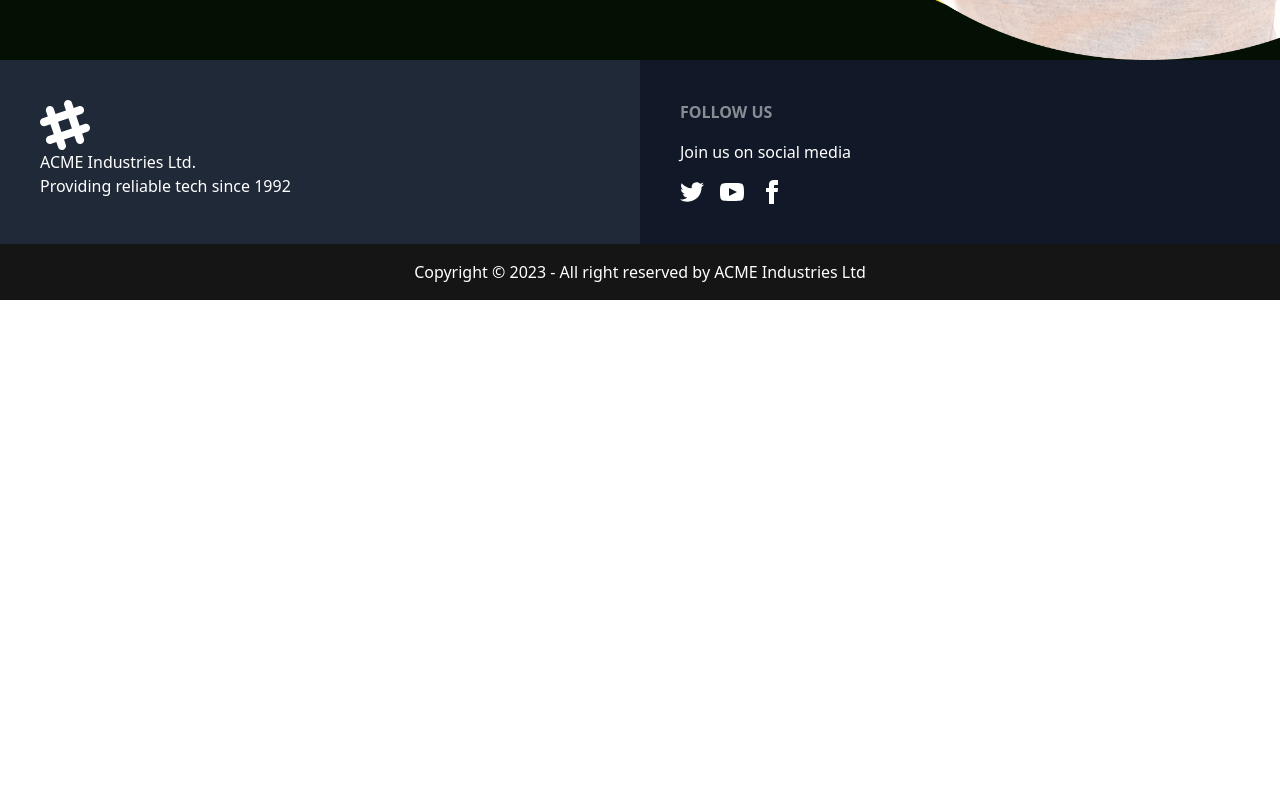
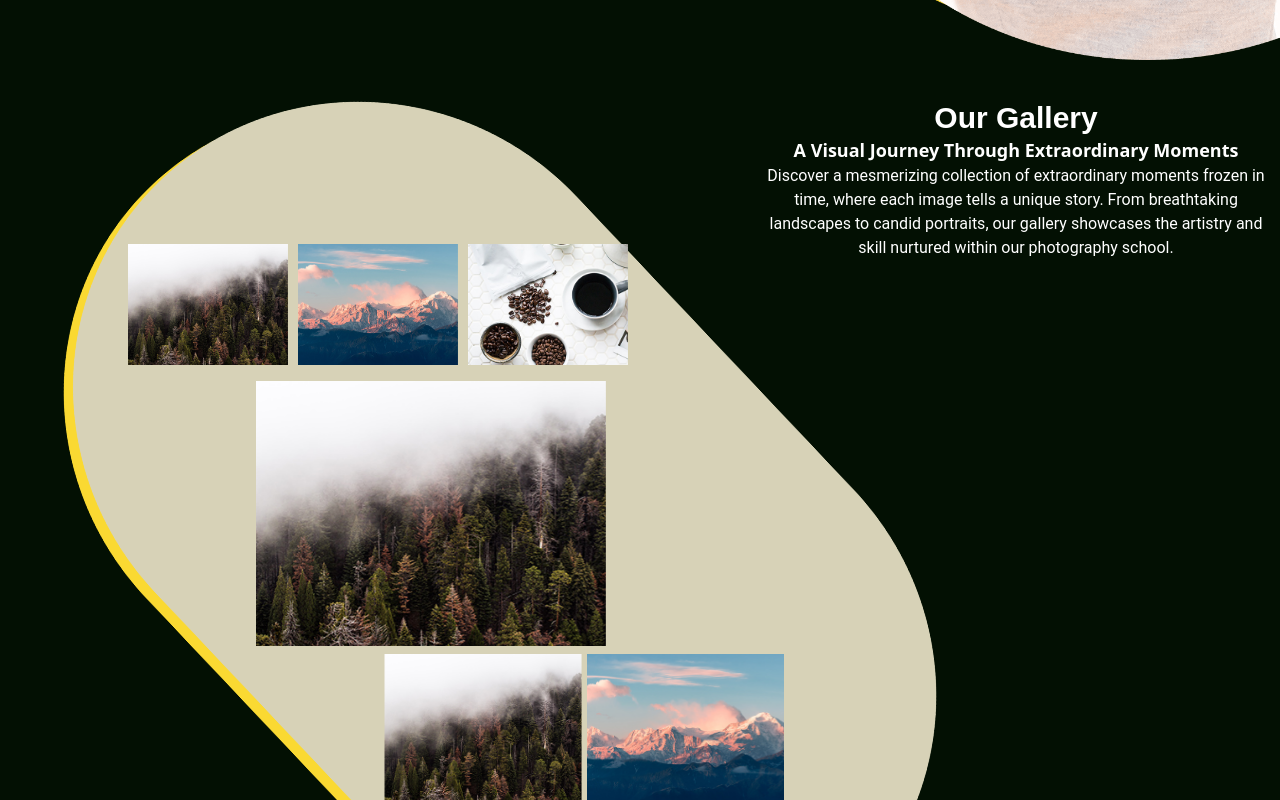
Before and after one commit to hasanisokay/Light-And-Shadow-client, a React (Vite) app: page / in a window 1280 px wide. Shown: the part 540-1340 px from the top of the page. Before the commit the page ends 840 px from the top, so only its background shows below. Built offline with nearby package versions, Linux system fonts and the light colour scheme; no server answers.

Commit message:
gallery added

```diff
--- /dev/null
+++ b/src/Pages/Home/Gallery/Gallery.jsx
@@ -0,0 +1,216 @@
+import React from "react";
+import { Swiper, SwiperSlide } from "swiper/react";
+import "swiper/css";
+import "swiper/css/grid";
+import "swiper/css/pagination";
+import SwiperCore, { Autoplay, Grid, Pagination } from "swiper";
+import img1 from "../../../assets/images/gallery-1.jpg";
+import img2 from "../../../assets/images/gallery-2.jpg";
+import img3 from "../../../assets/images/gallery-3.jpg";
+import img4 from "../../../assets/images/gallery-4.jpg";
+import galleryBg from "../../../assets/images/gallery-bg.png"
+SwiperCore.use([Grid, Pagination, Autoplay]);
+const breakpoints = {
+    // For small devices like mobile phones
+    320: {
+        slidesPerView: 1,
+        spaceBetween: 10
+    },
+    // For medium devices like tablets
+    768: {
+        slidesPerView: 2,
+        spaceBetween: 10,
+    },
+    // For larger devices like desktops
+    1024: {
+        slidesPerView: 3,
+        spaceBetween: 10,
+    },
+};
+const breakpoints2 = {
+    // For small devices like mobile phones
+    320: {
+        slidesPerView: 2,
+        spaceBetween: 10
+    },
+    // For medium devices like tablets
+    768: {
+        slidesPerView: 1,
+        spaceBetween: 10,
+    },
+    // For larger devices like desktops
+    1024: {
+        slidesPerView: 1,
+        spaceBetween: 10,
+    },
+};
+const breakpoints3 = {
+    // For small devices like mobile phones
+    320: {
+        slidesPerView: 1,
+        spaceBetween: 10
+    },
+    // For medium devices like tablets
+    768: {
+        slidesPerView: 2,
+        spaceBetween: 10,
+    },
+    // For larger devices like desktops
+    1024: {
+        slidesPerView: 2,
+        spaceBetween: 5,
+    },
+};
+
+const Gallery = () => {
+    return (
+        <div>
+            <div className="text-white flex  flex-col items-end">
+                <div className="lg:w-[40%] lg:text-center lg:-mb-36 mt-10 mx-2">
+                    <h3 className="font-poppins font-bold text-3xl">Our Gallery</h3>
+                    <h4 className=" font-semibold text-lg">A Visual Journey Through Extraordinary Moments</h4>
+                    <p className="  font-roboto">Discover a mesmerizing collection of extraordinary moments frozen in time, where each image tells a unique story. From breathtaking landscapes to candid portraits, our gallery showcases the artistry and skill nurtured within our photography school.</p>
+                </div>
+            </div>
+            <div className="w-full my-10 md:my-32">
+                <div className="absolute w-[320px] lg:min-w-[1000px] md:w-[800px] md:h-[400px] lg:h-[600px]">
+                    <img src={galleryBg} className="transform rotate-45 h-full w-full" alt="" />
+                </div>
+                <div className="relative left-16 w-[120px] -top-2 md:-top-10 md:left-32 md:w-[280px] lg:left-[10%] lg:top-0 lg:w-[500px]">
+                    <Swiper
+                        breakpoints={breakpoints}
+                        autoplay={{
+                            delay: 3000,
+                            disableOnInteraction: false,
+                        }}
+
+                        spaceBetween={2}
+                        //   pagination={false}
+                        className="mySwiper"
+                    >
+                        <SwiperSlide>
+                            <div>
+                                <img src={img1} className="w-full" alt="" />
+                            </div>
+                        </SwiperSlide>
+                        <SwiperSlide>
+                            <div>
+                                <img src={img2} className="w-full" alt="" />
+                            </div>
+                        </SwiperSlide>
+                        <SwiperSlide>
+                            <div>
+                                <img src={img3} className="w-full" alt="" />
+                            </div>
+                        </SwiperSlide>
+                        <SwiperSlide>
+                            <div>
+                                <img src={img4} className="w-full" alt="" />
+                            </div>
+                        </SwiperSlide>
+                        <SwiperSlide>
+                            <div>
+                                <img src={img4} className="w-full" alt="" />
+                            </div>
+                        </SwiperSlide>
+                        <SwiperSlide>
+                            <div>
+                                <img src={img4} className="w-full" alt="" />
+                            </div>
+                        </SwiperSlide>
+                    </Swiper>
+                </div>
+                <div className="relative md:w-[250px] md:left-60 left-32 w-[120px] top-4 lg:left-64 lg:w-[350px]">
+                    <Swiper
+                        breakpoints={breakpoints2}
+                        autoplay={{
+                            delay: 3000,
+                            disableOnInteraction: false,
+                        }}
+
+                        spaceBetween={2}
+                        //   pagination={false}
+                        className="mySwiper"
+                    >
+                        <SwiperSlide>
+                            <div>
+                                <img src={img1} className="w-full" alt="" />
+                            </div>
+                        </SwiperSlide>
+                        <SwiperSlide>
+                            <div>
+                                <img src={img2} className="w-full" alt="" />
+                            </div>
+                        </SwiperSlide>
+                        <SwiperSlide>
+                            <div>
+                                <img src={img3} className="w-full" alt="" />
+                            </div>
+                        </SwiperSlide>
+                        <SwiperSlide>
+                            <div>
+                                <img src={img4} className="w-full" alt="" />
+                            </div>
+                        </SwiperSlide>
+                        <SwiperSlide>
+                            <div>
+                                <img src={img4} className="w-full" alt="" />
+                            </div>
+                        </SwiperSlide>
+                        <SwiperSlide>
+                            <div>
+                                <img src={img4} className="w-full" alt="" />
+                            </div>
+                        </SwiperSlide>
+                    </Swiper>
+                </div>
+                <div className="relative md:w-[260px] md:left-96 md:top-14 top-7 left-40 w-[80px] lg:top-6 lg:w-[400px]">
+                    <Swiper
+                        breakpoints={breakpoints3}
+                        autoplay={{
+                            delay: 3000,
+                            disableOnInteraction: false,
+                        }}
+
+                        spaceBetween={2}
+                        //   pagination={false}
+                        className="mySwiper"
+                    >
+                        <SwiperSlide>
+                            <div>
+                                <img src={img1} className="w-full" alt="" />
+                            </div>
+                        </SwiperSlide>
+                        <SwiperSlide>
+                            <div>
+                                <img src={img2} className="w-full" alt="" />
+                            </div>
+                        </SwiperSlide>
+                        <SwiperSlide>
+                            <div>
+                                <img src={img3} className="w-full" alt="" />
+                            </div>
+                        </SwiperSlide>
+                        <SwiperSlide>
+                            <div>
+                                <img src={img4} className="w-full" alt="" />
+                            </div>
+                        </SwiperSlide>
+                        <SwiperSlide>
+                            <div>
+                                <img src={img4} className="w-full" alt="" />
+                            </div>
+                        </SwiperSlide>
+                        <SwiperSlide>
+                            <div>
+                                <img src={img4} className="w-full" alt="" />
+                            </div>
+                        </SwiperSlide>
+                    </Swiper>
+                </div>
+            </div>
+        </div>
+    );
+};
+
+export default Gallery;
--- a/src/Pages/Home/Home/Home.jsx
+++ b/src/Pages/Home/Home/Home.jsx
@@ -1,6 +1,7 @@
 import React from 'react';
 import Banner from '../Banner/Banner';
 import { Helmet } from 'react-helmet-async';
+import Gallery from '../Gallery/Gallery';
 
 const Home = () => {
     return (
@@ -10,6 +11,7 @@ const Home = () => {
             </Helmet>
 
             <Banner></Banner>
+            <Gallery></Gallery>
         </div>
     );
 };
--- a/src/index.css
+++ b/src/index.css
@@ -2,9 +2,7 @@
 @tailwind components;
 @tailwind utilities;
 
-@import url('https://fonts.googleapis.com/css2?family=Julius+Sans+One&family=Kanit&family=Roboto:wght@100&display=swap');
-
-
+@import url('https://fonts.googleapis.com/css2?family=Julius+Sans+One&family=Kanit&family=Poppins:wght@600&family=Roboto:wght@100&display=swap');
 .my-btn {
     @apply bg-[#fad932] py-2 px-5 hover:bg-inherit hover:text-[#fad932] hover:border-[#fad932] hover:border rounded-full text-black;
 }
--- a/tailwind.config.js
+++ b/tailwind.config.js
@@ -11,7 +11,8 @@ export default {
     fontFamily: {
       kanit: ['Kanit', 'sans-serif'],
       julious: ['Julius Sans One', 'sans-serif'],
-      roboto:['Roboto', 'sans-serif']
+      roboto:['Roboto', 'sans-serif'],
+      poppins:['Poppins', 'sans-serif']
     },
   },
 }
```
Also changed, not shown: src/Pages/Home/Banner/Banner.jsx (+5 -4 lines).
